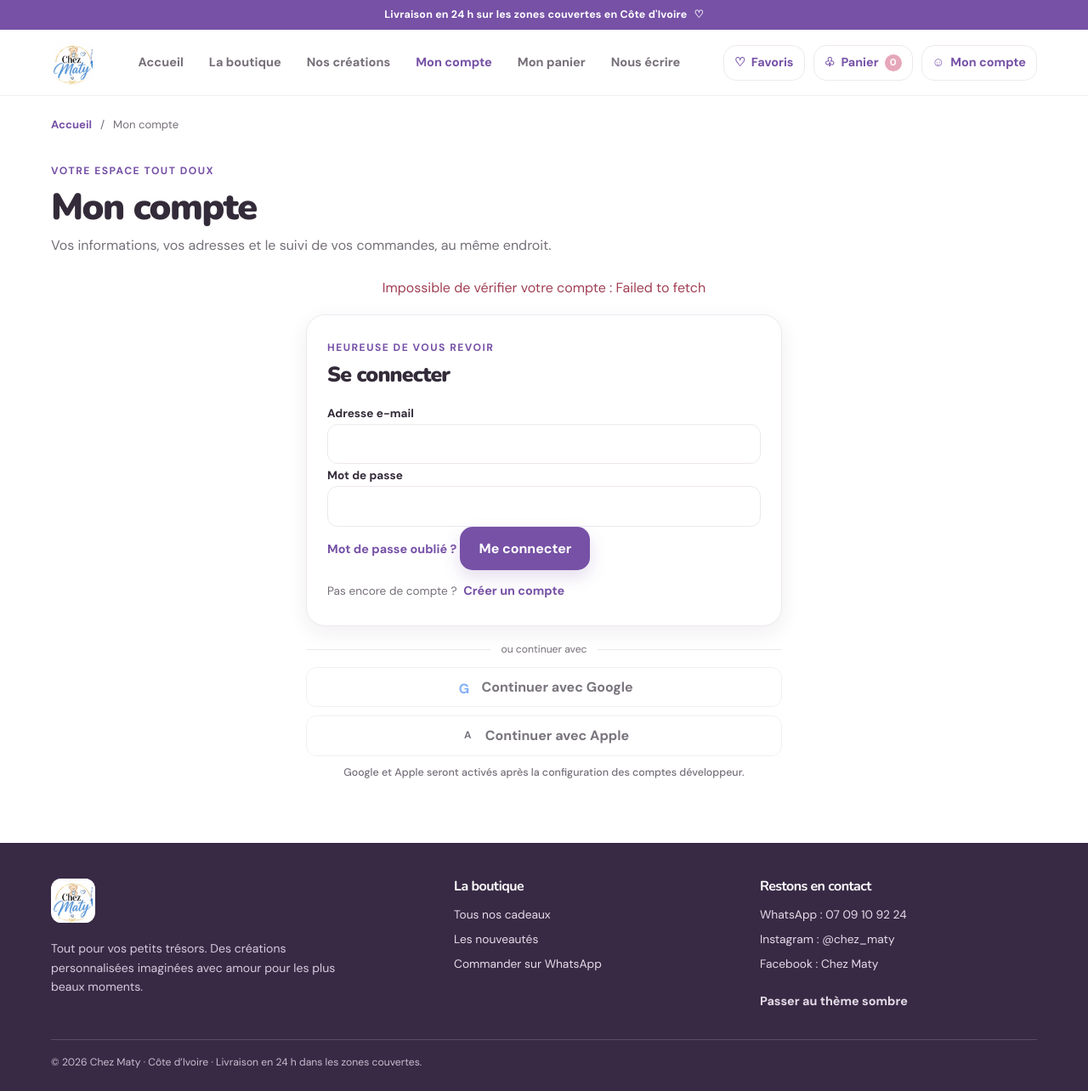
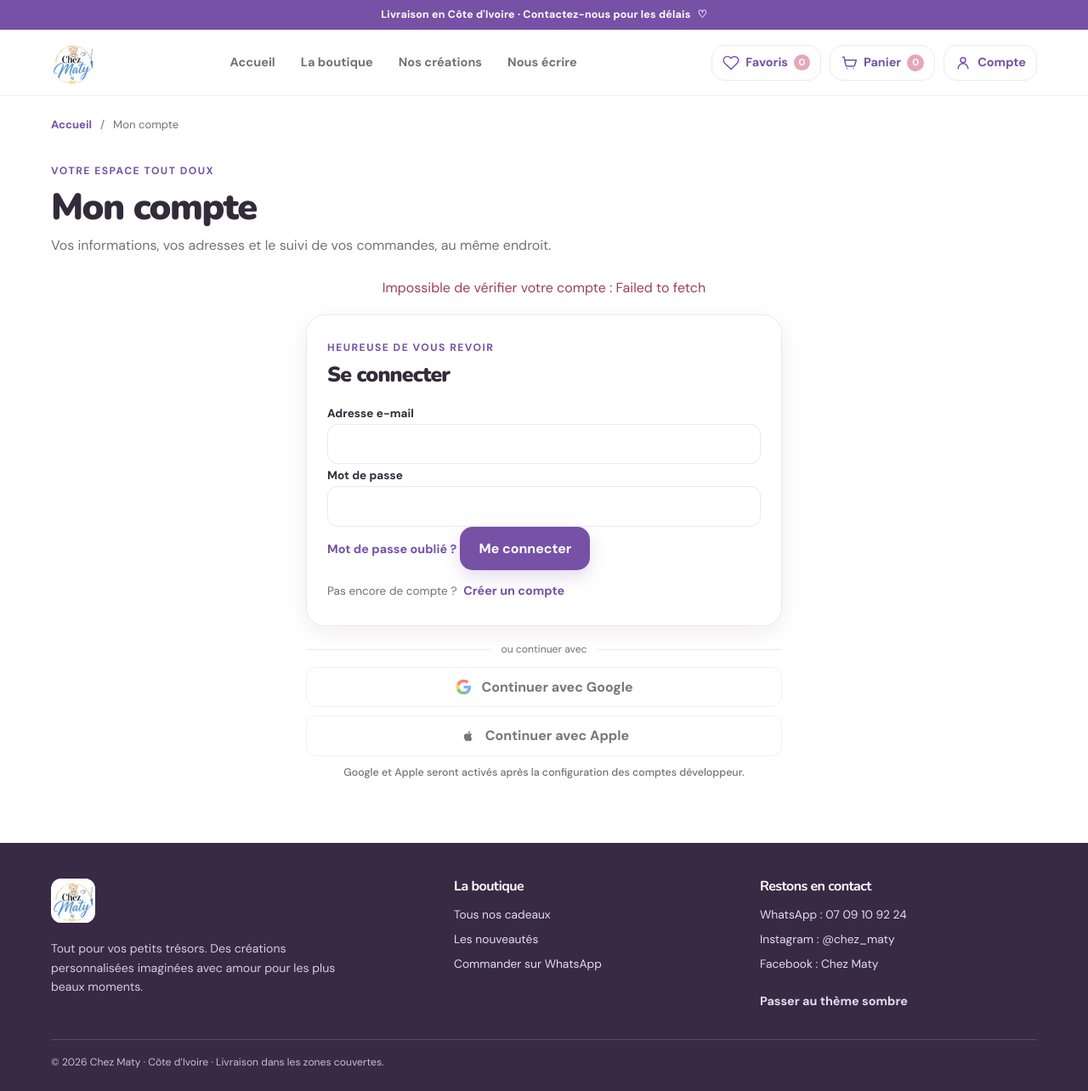
Before and after one commit to rengoku34/ChezMaty, a web app: file frontend/compte.html in a window 1280 px wide. Shown: the whole page at 85% size. Run offline with its HTML, style and script files only (its server is not run), Linux system fonts and the light colour scheme.

Commit message:
Polish Chez Maty storefront experience

```diff
--- a/frontend/catalogue.html
+++ b/frontend/catalogue.html
@@ -20,7 +20,7 @@
   <script src="js/catalogue.js" defer></script>
 </head>
 <body data-page="catalogue">
-  <div class="announcement">Livraison en 24 h sur les zones couvertes en Côte d'Ivoire <span aria-hidden="true">♡</span></div>
+  <div class="announcement">Livraison en Côte d'Ivoire · Contactez-nous pour les délais <span aria-hidden="true">♡</span></div>
   <header class="site-header" id="site-header"></header>
   <main class="section-wrap page-main">
     <nav class="breadcrumbs" aria-label="Fil d'Ariane"><a href="index.html">Accueil</a><span aria-hidden="true">/</span><span aria-current="page">La boutique</span></nav>
--- a/frontend/compte.html
+++ b/frontend/compte.html
@@ -14,7 +14,7 @@
   <script src="js/compte.js" defer></script>
 </head>
 <body data-page="compte">
-  <div class="announcement">Livraison en 24 h sur les zones couvertes en Côte d'Ivoire <span aria-hidden="true">♡</span></div>
+  <div class="announcement">Livraison en Côte d'Ivoire · Contactez-nous pour les délais <span aria-hidden="true">♡</span></div>
   <header class="site-header" id="site-header"></header>
   <main class="section-wrap page-main">
     <nav class="breadcrumbs" aria-label="Fil d'Ariane"><a href="index.html">Accueil</a><span aria-hidden="true">/</span><span aria-current="page">Mon compte</span></nav>
@@ -55,8 +55,8 @@
         </form>
         <div class="social-auth">
           <div class="auth-divider"><span>ou continuer avec</span></div>
-          <button class="social-auth-button" type="button" disabled aria-describedby="social-auth-help"><span class="social-auth-mark" aria-hidden="true">G</span>Continuer avec Google</button>
-          <button class="social-auth-button" type="button" disabled aria-describedby="social-auth-help"><span class="social-auth-mark social-auth-apple" aria-hidden="true">A</span>Continuer avec Apple</button>
+          <button class="social-auth-button" type="button" disabled aria-describedby="social-auth-help"><span class="social-auth-mark google-logo" aria-hidden="true"><svg viewBox="0 0 48 48"><path fill="#4285F4" d="M43.6 24.5c0-1.4-.1-2.8-.4-4.1H24v7.8h11a9.4 9.4 0 0 1-4.1 6.2v5.1h6.6c3.9-3.6 6.1-8.9 6.1-15Z"/><path fill="#34A853" d="M24 44c5.5 0 10.1-1.8 13.5-4.8l-6.6-5.1c-1.8 1.2-4.1 2-6.9 2-5.3 0-9.8-3.6-11.4-8.4H5.8v5.3A20 20 0 0 0 24 44Z"/><path fill="#FBBC05" d="M12.6 27.7a12 12 0 0 1 0-7.4V15H5.8a20 20 0 0 0 0 18l6.8-5.3Z"/><path fill="#EA4335" d="M24 11.9c3 0 5.7 1 7.8 3.1l5.9-5.9C34.1 5.8 29.5 4 24 4A20 20 0 0 0 5.8 15l6.8 5.3c1.6-4.8 6.1-8.4 11.4-8.4Z"/></svg></span>Continuer avec Google</button>
+          <button class="social-auth-button" type="button" disabled aria-describedby="social-auth-help"><span class="social-auth-mark social-auth-apple" aria-hidden="true"><svg viewBox="0 0 24 24"><path d="M16.37 12.24c.02 2.28 2 3.04 2.02 3.05-.02.05-.32 1.1-1.05 2.18-.63.93-1.29 1.86-2.32 1.88-1.01.02-1.34-.61-2.5-.61-1.15 0-1.52.59-2.47.63-.99.04-1.75-1-2.39-1.92-1.3-1.88-2.3-5.31-.96-7.63a3.72 3.72 0 0 1 3.13-1.9c.97-.02 1.9.66 2.5.66.58 0 1.7-.82 2.87-.7.49.02 1.88.2 2.77 1.5-.07.05-1.65.97-1.63 2.86ZM14.49 6.7a3.57 3.57 0 0 0 .82-2.57 3.63 3.63 0 0 0-2.35 1.2 3.36 3.36 0 0 0-.84 2.48 3 3 0 0 0 2.37-1.1Z"/></svg></span>Continuer avec Apple</button>
           <p class="form-help" id="social-auth-help">Google et Apple seront activés après la configuration des comptes développeur.</p>
         </div>
         <form class="form-card auth-form" id="forgot-password-form" hidden>
--- a/frontend/css/styles.css
+++ b/frontend/css/styles.css
@@ -123,6 +123,7 @@ button { color: inherit; }
 .main-nav a:hover, .main-nav a[aria-current="page"] { color: var(--purple); }
 .header-actions { display: flex; align-items: center; gap: 10px; }
 .header-action {
+  position: relative;
   display: inline-flex;
   min-width: 42px;
   min-height: 42px;
@@ -152,6 +153,50 @@ button { color: inherit; }
   color: #fff;
   font-size: .7rem;
 }
+.header-icon { display: inline-grid; width: 20px; height: 20px; place-items: center; }
+.header-icon svg, .favorite-icon svg {
+  width: 100%;
+  height: 100%;
+  fill: none;
+  stroke: currentColor;
+  stroke-linecap: round;
+  stroke-linejoin: round;
+  stroke-width: 1.8;
+}
+.favorite-count { min-width: 19px !important; height: 19px !important; padding-inline: 4px !important; }
+.account-menu-wrap { position: relative; }
+.account-menu {
+  position: absolute;
+  z-index: 30;
+  top: calc(100% + 11px);
+  right: 0;
+  display: grid;
+  width: 260px;
+  gap: 5px;
+  padding: 12px;
+  border: 1px solid var(--line);
+  border-radius: 18px;
+  background: var(--surface);
+  box-shadow: var(--shadow);
+}
+.account-menu > a, .account-menu-logout {
+  display: block;
+  padding: 10px 11px;
+  border: 0;
+  border-radius: 11px;
+  background: transparent;
+  color: var(--ink);
+  font: inherit;
+  font-size: .86rem;
+  font-weight: 700;
+  text-align: left;
+  text-decoration: none;
+  cursor: pointer;
+}
+.account-menu > a:hover, .account-menu-logout:hover { background: var(--purple-soft); color: var(--purple); }
+.account-menu-profile { color: var(--purple) !important; font-weight: 900 !important; }
+.account-menu-error { margin: 2px 3px 0; color: #a13f54; font-size: .69rem; line-height: 1.4; }
+.account-menu-logout { border-top: 1px solid var(--line); border-radius: 0 0 11px 11px; color: #a13f54; }
 .menu-toggle { display: none; }
 
 .hero {
@@ -468,7 +519,9 @@ h1, h2, h3 {
 .auth-divider::before, .auth-divider::after { height: 1px; flex: 1; background: var(--line); content: ""; }
 .social-auth-button { display: flex; min-height: 46px; align-items: center; justify-content: center; gap: 10px; padding: 10px 15px; border: 1px solid var(--line); border-radius: 12px; background: var(--surface); color: var(--ink); font: inherit; font-weight: 800; opacity: .65; cursor: not-allowed; }
 .social-auth-mark { display: grid; width: 21px; height: 21px; place-items: center; border-radius: 50%; color: #4285f4; font-weight: 900; }
+.social-auth-mark svg { width: 21px; height: 21px; }
 .social-auth-apple { color: var(--ink); font-size: .75rem; }
+.social-auth-apple svg { width: 19px; height: 19px; fill: currentColor; }
 .social-auth[hidden] { display: none; }
 .form-card { padding: 24px; border: 1px solid var(--line); border-radius: 22px; background: var(--surface); box-shadow: var(--shadow-small); }
 .form-card h2 { margin: 7px 0 18px; font-size: 1.55rem; font-weight: 900; }
--- a/frontend/js/app.js
+++ b/frontend/js/app.js
@@ -12,6 +12,11 @@
   const FAVORITES_STORAGE_KEY = "chezmaty_favorites_v1";
   const FALLBACK_IMAGE = "images/coffret.svg";
   const moneyFormatter = new Intl.NumberFormat("fr-FR", { maximumFractionDigits: 0 });
+  const icons = {
+    heart: '<svg viewBox="0 0 24 24" aria-hidden="true" focusable="false"><path d="M20.8 4.6a5.5 5.5 0 0 0-7.8 0L12 5.7l-1.1-1.1a5.5 5.5 0 0 0-7.8 7.8l1.1 1.1L12 21l7.8-7.5 1.1-1.1a5.5 5.5 0 0 0-.1-7.8Z"/></svg>',
+    cart: '<svg viewBox="0 0 24 24" aria-hidden="true" focusable="false"><path d="M3 4h2l2.2 11.2a2 2 0 0 0 2 1.6h8.7a2 2 0 0 0 1.9-1.4L22 8H6"/><path d="M9 20h.01M18 20h.01"/></svg>',
+    account: '<svg viewBox="0 0 24 24" aria-hidden="true" focusable="false"><circle cx="12" cy="8" r="3.5"/><path d="M5 20a7 7 0 0 1 14 0"/></svg>'
+  };
 
   function escapeImageUrl(value) {
     if (!value) return FALLBACK_IMAGE;
@@ -117,21 +122,31 @@
   }
 
   function setUpImage(image, alt, fallback) {
+    image.dataset.fallbackApplied = "false";
+    image.classList.remove("image-placeholder");
     image.src = escapeImageUrl(image.src);
     image.alt = alt || "";
     image.loading = "lazy";
     image.decoding = "async";
+    if (image.dataset.fallbackHandlerAttached !== "true") {
       image.addEventListener("error", () => {
         if (image.dataset.fallbackApplied === "true") return;
         image.dataset.fallbackApplied = "true";
         image.src = fallback || FALLBACK_IMAGE;
         image.classList.add("image-placeholder");
       });
+      image.dataset.fallbackHandlerAttached = "true";
+    }
   }
 
   function createProductCard(product, categoryName) {
     const article = document.createElement("article");
     article.className = "product-card";
+    const productImages = Array.isArray(product.images) ? [...product.images] : [];
+    productImages.sort((left, right) => left.position - right.position);
+    const imageSources = productImages.length
+      ? productImages.map((item) => escapeImageUrl(item.image_path))
+      : [imageForProduct(product)];
     const link = document.createElement("a");
     link.className = "product-card-link";
     link.href = `produit.html?slug=${encodeURIComponent(product.slug)}`;
@@ -140,9 +155,43 @@
     const imageWrap = document.createElement("div");
     imageWrap.className = "product-card-image";
     const image = document.createElement("img");
-    image.src = imageForProduct(product);
-    setUpImage(image, product.name);
-    imageWrap.append(image);
+    image.src = imageSources[0];
+    setUpImage(image, productImages[0]?.alt_text || product.name);
+    const imageLink = document.createElement("a");
+    imageLink.className = "product-card-image-link";
+    imageLink.href = link.href;
+    imageLink.setAttribute("aria-label", `Voir les photos de ${product.name}`);
+    imageLink.append(image);
+    imageWrap.append(imageLink);
+
+    if (imageSources.length > 1) {
+      const dots = document.createElement("div");
+      dots.className = "product-image-dots";
+      dots.setAttribute("aria-label", "Photos du produit");
+      imageSources.forEach((source, index) => {
+        const dot = document.createElement("button");
+        dot.className = "image-dot";
+        dot.type = "button";
+        dot.setAttribute("aria-label", `Afficher la photo ${index + 1}`);
+        dot.setAttribute("aria-pressed", String(index === 0));
+        dot.addEventListener("click", (event) => {
+          event.preventDefault();
+          event.stopPropagation();
+          image.src = source;
+          setUpImage(image, productImages[index]?.alt_text || product.name);
+          dots.querySelectorAll(".image-dot").forEach((item) => {
+            item.setAttribute("aria-pressed", String(item === dot));
+          });
+        });
+        dots.append(dot);
+      });
+      imageWrap.append(dots);
+      bindImageSwipe(imageWrap, (direction) => {
+        const activeIndex = [...dots.children].findIndex((dot) => dot.getAttribute("aria-pressed") === "true");
+        const nextIndex = (activeIndex + direction + imageSources.length) % imageSources.length;
+        dots.children[nextIndex].click();
+      });
+    }
 
     if (product.description.startsWith("Prix estimatif provisoire")) {
       const badge = document.createElement("span");
@@ -190,9 +239,23 @@
     const favoriteButton = createFavoriteButton(product.id, product.name);
     controls.append(addButton, favoriteButton);
     info.append(title, meta);
-    link.append(imageWrap, info);
+    link.append(info);
     article.append(link, controls);
+    article.insertBefore(imageWrap, link);
     return article;
+  }
+
+  function bindImageSwipe(element, onSwipe) {
+    let startX = null;
+    element.addEventListener("touchstart", (event) => {
+      startX = event.changedTouches[0].clientX;
+    }, { passive: true });
+    element.addEventListener("touchend", (event) => {
+      if (startX === null) return;
+      const delta = event.changedTouches[0].clientX - startX;
+      startX = null;
+      if (Math.abs(delta) >= 45) onSwipe(delta < 0 ? 1 : -1);
+    }, { passive: true });
   }
 
   function createFavoriteButton(productId, productName) {
@@ -205,8 +268,10 @@
     button.setAttribute("aria-pressed", String(isFavorite));
     button.setAttribute("aria-label", `${isFavorite ? "Retirer des" : "Ajouter aux"} favoris : ${productName}`);
     const icon = document.createElement("span");
+    icon.className = "favorite-icon";
     icon.setAttribute("aria-hidden", "true");
-    icon.textContent = isFavorite ? "♥" : "♡";
+    icon.innerHTML = icons.heart;
+    if (isFavorite) button.classList.add("is-favorite");
     button.append(icon);
     return button;
   }
@@ -250,10 +315,12 @@
     const wasFavorite = favorites.includes(id);
     const next = wasFavorite ? favorites.filter((favoriteId) => favoriteId !== id) : [...favorites, id];
     if (!writeStorage(FAVORITES_STORAGE_KEY, next)) return;
+    updateFavoriteCount();
     button.setAttribute("aria-pressed", String(!wasFavorite));
     button.setAttribute("aria-label", `${wasFavorite ? "Ajouter aux" : "Retirer des"} favoris : ${button.dataset.favoriteName || "ce produit"}`);
     const icon = button.querySelector("span");
-    if (icon) icon.textContent = wasFavorite ? "♡" : "♥";
+    if (icon) icon.innerHTML = icons.heart;
+    button.classList.toggle("is-favorite", !wasFavorite);
     showToast(wasFavorite ? "Produit retiré de vos favoris." : "Produit ajouté à vos favoris.");
 
     if (document.cookie.includes("access_token=") && getCsrfToken()) {
@@ -264,8 +331,10 @@
       }).catch((error) => {
         const rollback = wasFavorite ? [...next, id] : next.filter((favoriteId) => favoriteId !== id);
         writeStorage(FAVORITES_STORAGE_KEY, rollback);
+        updateFavoriteCount();
         button.setAttribute("aria-pressed", String(wasFavorite));
-        if (icon) icon.textContent = wasFavorite ? "♥" : "♡";
+        if (icon) icon.innerHTML = icons.heart;
+        button.classList.toggle("is-favorite", wasFavorite);
         showToast(error.message || "Impossible de synchroniser les favoris.", true);
       });
     } else {
@@ -285,8 +354,6 @@
       { label: "Accueil", href: "index.html", page: "home" },
       { label: "La boutique", href: "catalogue.html", page: "catalogue" },
       { label: "Nos créations", href: "catalogue.html?sort=newest", page: "produit" },
-      { label: "Mon compte", href: "compte.html", page: "compte" },
-      { label: "Mon panier", href: "panier.html", page: "panier" },
       { label: "Nous écrire", href: "https://wa.me/2250709109224", external: true }
     ].forEach((item) => {
       const link = document.createElement("a");
@@ -320,19 +387,25 @@
     favoriteLink.dataset.headerFavorites = "";
     favoriteLink.setAttribute("aria-label", "Voir les favoris enregistrés sur cet appareil");
     const favoriteIcon = document.createElement("span");
+    favoriteIcon.className = "header-icon";
     favoriteIcon.setAttribute("aria-hidden", "true");
-    favoriteIcon.textContent = "♡";
+    favoriteIcon.innerHTML = icons.heart;
     const favoriteLabel = document.createElement("span");
     favoriteLabel.className = "header-action-label";
     favoriteLabel.textContent = "Favoris";
-    favoriteLink.append(favoriteIcon, favoriteLabel);
+    const favoriteCount = document.createElement("span");
+    favoriteCount.className = "cart-count favorite-count";
+    favoriteCount.dataset.favoriteCount = "";
+    favoriteCount.textContent = "0";
+    favoriteLink.append(favoriteIcon, favoriteLabel, favoriteCount);
     const cartLink = document.createElement("a");
     cartLink.className = "header-action";
     cartLink.href = "panier.html";
     cartLink.setAttribute("aria-label", "Voir le panier");
     const cartIcon = document.createElement("span");
+    cartIcon.className = "header-icon";
     cartIcon.setAttribute("aria-hidden", "true");
-    cartIcon.textContent = "♧";
+    cartIcon.innerHTML = icons.cart;
     const cartLabel = document.createElement("span");
     cartLabel.className = "header-action-label";
     cartLabel.textContent = "Panier";
@@ -341,17 +414,34 @@
     cartCount.dataset.cartCount = "";
     cartCount.textContent = "0";
     cartLink.append(cartIcon, cartLabel, cartCount);
-    const accountLink = document.createElement("a");
+    const accountWrap = document.createElement("div");
+    accountWrap.className = "account-menu-wrap";
+    const accountLink = document.createElement("button");
     accountLink.className = "header-action account-action";
-    accountLink.href = "compte.html";
-    accountLink.setAttribute("aria-label", "Mon compte client");
+    accountLink.type = "button";
+    accountLink.dataset.accountToggle = "";
+    accountLink.setAttribute("aria-label", "Ouvrir le menu du compte");
+    accountLink.setAttribute("aria-expanded", "false");
+    accountLink.setAttribute("aria-controls", "account-menu");
     const accountIcon = document.createElement("span");
+    accountIcon.className = "header-icon";
     accountIcon.setAttribute("aria-hidden", "true");
-    accountIcon.textContent = "☺";
+    accountIcon.innerHTML = icons.account;
     const accountLabel = document.createElement("span");
     accountLabel.className = "header-action-label";
-    accountLabel.textContent = "Mon compte";
+    accountLabel.textContent = "Compte";
     accountLink.append(accountIcon, accountLabel);
+    const accountMenu = document.createElement("div");
+    accountMenu.className = "account-menu";
+    accountMenu.id = "account-menu";
+    accountMenu.hidden = true;
+    accountMenu.innerHTML = `
+      <a class="account-menu-profile" href="compte.html">Mon compte</a>
+      <a class="account-menu-signin" href="compte.html">Se connecter</a>
+      <a class="account-menu-register" href="compte.html#creer-compte">Créer un compte</a>
+      <button class="account-menu-logout" type="button" hidden>Se déconnecter</button>
+      <p class="account-menu-error" role="status" hidden></p>`;
+    accountWrap.append(accountLink, accountMenu);
     const menuButton = document.createElement("button");
     menuButton.className = "header-action menu-toggle";
     menuButton.type = "button";
@@ -362,8 +452,45 @@
     menuIcon.setAttribute("aria-hidden", "true");
     menuIcon.textContent = "☰";
     menuButton.append(menuIcon);
-    actions.append(favoriteLink, cartLink, accountLink, menuButton);
+    actions.append(favoriteLink, cartLink, accountWrap, menuButton);
     header.replaceChildren(brand, nav, actions);
+    updateFavoriteCount();
+    updateAccountMenu();
+  }
+
+  function updateFavoriteCount() {
+    const total = getFavorites().length;
+    document.querySelectorAll("[data-favorite-count]").forEach((element) => {
+      element.textContent = String(total);
+      element.setAttribute("aria-label", `${total} favori${total === 1 ? "" : "s"}`);
+    });
+  }
+
+  async function updateAccountMenu() {
+    const menu = document.getElementById("account-menu");
+    if (!menu) return;
+    const signIn = menu.querySelector(".account-menu-signin");
+    const register = menu.querySelector(".account-menu-register");
+    const profile = menu.querySelector(".account-menu-profile");
+    const logout = menu.querySelector(".account-menu-logout");
+    const errorMessage = menu.querySelector(".account-menu-error");
+    try {
+      const user = await apiFetch("/auth/me");
+      profile.textContent = user.full_name ? `Bonjour ${user.full_name}` : "Mon compte";
+      signIn.hidden = true;
+      register.hidden = true;
+      logout.hidden = false;
+    } catch (error) {
+      if (error.status === 401) {
+        signIn.hidden = false;
+        register.hidden = false;
+        logout.hidden = true;
+        return;
+      }
+      errorMessage.hidden = false;
+      errorMessage.textContent = "Impossible de vérifier votre session. Réessayez depuis Mon compte.";
+      console.error("Erreur de vérification de session :", error);
+    }
   }
 
   function createFooter() {
@@ -378,7 +505,7 @@
         <div class="footer-column"><h2>La boutique</h2><a href="catalogue.html">Tous nos cadeaux</a><a href="catalogue.html?sort=newest">Les nouveautés</a><a href="https://wa.me/2250709109224" target="_blank" rel="noopener noreferrer">Commander sur WhatsApp</a></div>
         <div class="footer-column"><h2>Restons en contact</h2><a href="https://wa.me/2250709109224" target="_blank" rel="noopener noreferrer">WhatsApp : 07 09 10 92 24</a><a href="https://www.instagram.com/chez_maty/" target="_blank" rel="noopener noreferrer">Instagram : @chez_maty</a><a href="https://www.facebook.com/" target="_blank" rel="noopener noreferrer">Facebook : Chez Maty</a><button class="theme-toggle text-link" type="button" data-theme-toggle aria-pressed="false">Passer au thème sombre</button></div>
       </div>
-      <div class="footer-bottom">© <span data-current-year></span> Chez Maty · Côte d’Ivoire · Livraison en 24 h dans les zones couvertes.</div>`;
+      <div class="footer-bottom">© <span data-current-year></span> Chez Maty · Côte d’Ivoire · Livraison dans les zones couvertes.</div>`;
     const year = footer.querySelector("[data-current-year]");
     if (year) year.textContent = String(new Date().getFullYear());
   }
@@ -432,6 +559,42 @@
         showToast(count ? `${count} favori${count === 1 ? "" : "s"} enregistré${count === 1 ? "" : "s"} sur cet appareil.` : "Vos favoris apparaîtront ici.");
         return;
       }
+      const accountToggle = target.closest("[data-account-toggle]");
+      if (accountToggle) {
+        const menu = document.getElementById("account-menu");
+        if (!menu) return;
+        const isOpen = accountToggle.getAttribute("aria-expanded") === "true";
+        accountToggle.setAttribute("aria-expanded", String(!isOpen));
+        menu.hidden = isOpen;
+        return;
+      }
+      const logoutButton = target.closest(".account-menu-logout");
+      if (logoutButton) {
+        logoutButton.disabled = true;
+        const errorMessage = document.querySelector(".account-menu-error");
+        if (errorMessage) errorMessage.hidden = true;
+        apiFetch("/auth/logout", {
+          method: "POST",
+          headers: { "X-CSRF-Token": getCsrfToken() }
+        }).then(() => {
+          window.location.assign("compte.html");
+        }).catch((error) => {
+          if (errorMessage) {
+            errorMessage.hidden = false;
+            errorMessage.textContent = `La déconnexion a échoué : ${error.message}`;
+          }
+          logoutButton.disabled = false;
+        });
+        return;
+      }
+      if (!target.closest(".account-menu-wrap")) {
+        const accountMenu = document.getElementById("account-menu");
+        const accountButton = document.querySelector("[data-account-toggle]");
+        if (accountMenu && accountButton) {
+          accountMenu.hidden = true;
+          accountButton.setAttribute("aria-expanded", "false");
+        }
+      }
       if (target.closest("[data-theme-toggle]")) {
         const isDark = document.body.classList.toggle("dark-mode");
         writeStorage("chezmaty_theme_v1", isDark ? "dark" : "light");
@@ -465,6 +628,17 @@
 
     window.addEventListener("storage", (event) => {
       if (event.key === CART_STORAGE_KEY) updateCartCount();
+      if (event.key === FAVORITES_STORAGE_KEY) updateFavoriteCount();
+    });
+    document.addEventListener("keydown", (event) => {
+      if (event.key !== "Escape") return;
+      const accountMenu = document.getElementById("account-menu");
+      const accountButton = document.querySelector("[data-account-toggle]");
+      if (accountMenu && accountButton && !accountMenu.hidden) {
+        accountMenu.hidden = true;
+        accountButton.setAttribute("aria-expanded", "false");
+        accountButton.focus();
+      }
     });
   }
 
@@ -475,6 +649,7 @@
     setUpMotion();
     bindCommonEvents();
     updateCartCount();
+    updateFavoriteCount();
   }
 
   window.ChezMaty = {
@@ -482,8 +657,10 @@
     FALLBACK_IMAGE,
     addToCart,
     apiFetch,
+    bindImageSwipe,
     createFavoriteButton,
     createProductCard,
+    favoriteIcon: () => icons.heart,
     formatPrice,
     getCart,
     getCsrfToken,
--- a/frontend/js/compte.js
+++ b/frontend/js/compte.js
@@ -386,6 +386,7 @@
       if (error.status === 401) {
         authSection.hidden = false;
         dashboard.hidden = true;
+        if (window.location.hash === "#creer-compte") showAuthForm("register");
         return;
       }
       showAccountMessage(`Impossible de vérifier votre compte : ${error.message}`, true);
```
Also changed, not shown: other parts of frontend/css/styles.css (+14 -7 lines), frontend/index.html (+7 -7 lines), frontend/js/produit.js (+35 -1 lines), frontend/produit.html (+4 -4 lines). Lines whose indentation alone changed are shown as unchanged.
